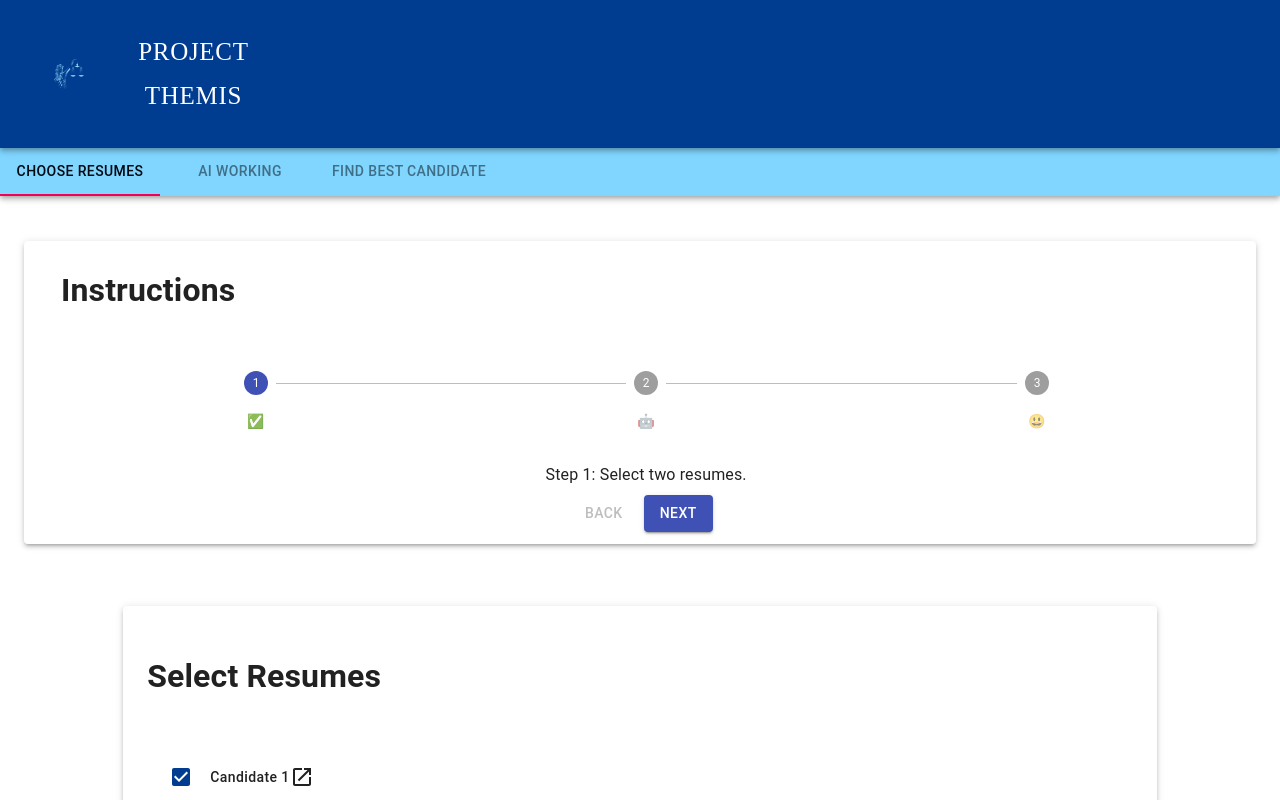
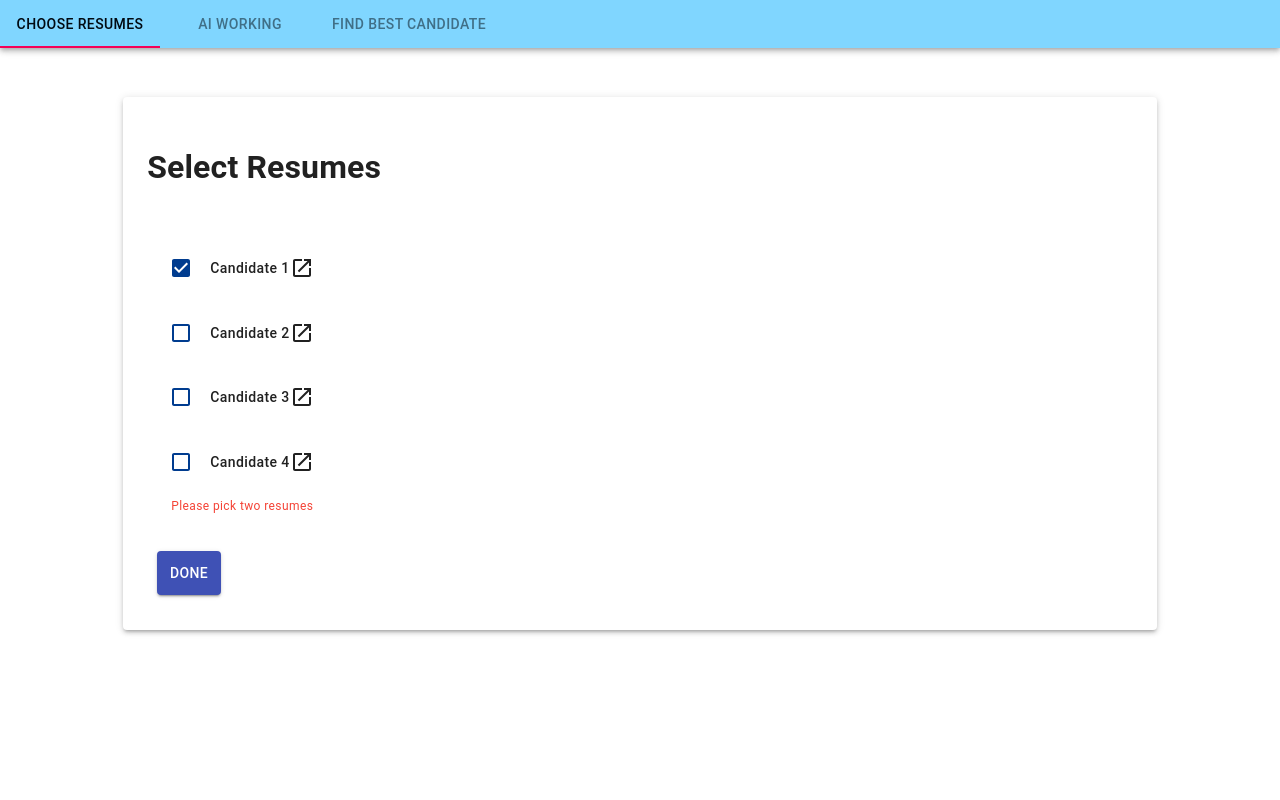
Before and after one commit to kristina-arezina/ai-hack-webapp, a React (Create React App) app: page /training in a window 1280 px wide. Shown: the top 800 px of the page. Built offline with nearby package versions, Linux system fonts and the light colour scheme.

Commit message:
added routes

```diff
--- a/package.json
+++ b/package.json
@@ -10,6 +10,7 @@
     "@testing-library/user-event": "^7.2.1",
     "react": "^16.13.1",
     "react-dom": "^16.13.1",
+    "react-router-dom": "^5.2.0",
     "react-scripts": "3.4.3"
   },
   "scripts": {
--- a/src/App.js
+++ b/src/App.js
@@ -1,15 +1,28 @@
-import React from 'react';
-import Main from "./components/Main";
+import React, {Component, Fragment} from 'react';
+import {BrowserRouter as Router, Route} from "react-router-dom";
 import './App.css';
 import Header from "./components/Header"
+import MainTrain from "./components/Training/Main"
+import Main from "./components/Main"
 
-function App() {
-  return (
-    <div className="App">
-      <Header/>
-      <Main/>
-    </div>
-  );
+export default class extends Component {
+  render() {
+      return (
+              <Router>
+                  <Fragment>
+                      <Route exact path="/" render={props => (
+                          <React.Fragment >
+                            <Header/>
+                            <Main/>
+                          </React.Fragment>
+                      )}/>
+                      <Route path="/training" render={props => (
+                          <React.Fragment>
+                              <MainTrain />
+                          </React.Fragment>
+                      )}/>
+                  </Fragment>
+              </Router>
+      );
+  }
 }
-
-export default App;
--- /dev/null
+++ b/src/components/Training/Main.js
@@ -0,0 +1,111 @@
+import React, {useEffect} from 'react';
+import PropTypes from 'prop-types';
+import { makeStyles } from '@material-ui/core/styles';
+import AppBar from '@material-ui/core/AppBar';
+import Tabs from '@material-ui/core/Tabs';
+import Tab from '@material-ui/core/Tab';
+import Typography from '@material-ui/core/Typography';
+import Box from '@material-ui/core/Box';
+import Paper from '@material-ui/core/Paper';
+import SelectResume from "../CooseResumes/SelectResume";
+import Button from '@material-ui/core/Button';
+import RankingList from "../FindBestCandidate/RankingList";
+import Backdrop from "../AiWorking/Backdrop"
+
+function TabPanel(props) {
+  const { children, value, index, ...other } = props;
+
+  return (
+    <div
+      role="tabpanel"
+      hidden={value !== index}
+      id={`simple-tabpanel-${index}`}
+      aria-labelledby={`simple-tab-${index}`}
+      {...other}
+    >
+      {value === index && (
+        <Box p={3}>
+          <Typography>{children}</Typography>
+        </Box>
+      )}
+    </div>
+  );
+}
+
+TabPanel.propTypes = {
+  children: PropTypes.node,
+  index: PropTypes.any.isRequired,
+  value: PropTypes.any.isRequired,
+};
+
+function a11yProps(index) {
+  return {
+    id: `simple-tab-${index}`,
+    'aria-controls': `simple-tabpanel-${index}`,
+  };
+}
+
+const useStyles = makeStyles((theme) => ({
+  root: {
+    flexGrow: 1,
+    backgroundColor: theme.palette.background.paper,
+  },
+  Tabs: {
+      fontColor: "#002171"
+  },
+  backdrop: {
+    zIndex: theme.zIndex.drawer + 1,
+    color: '#fff',
+  }
+}));
+
+export default function MainTrain() {
+  const classes = useStyles();
+  const [value, setValue] = React.useState(0);
+
+  useEffect(() => {
+    const timer = setTimeout(() => {
+    }, 500);
+    return () => clearTimeout(timer);
+  }, []);
+
+  const handleChange = (event, newValue) => {
+    setValue(newValue);
+  };
+
+  return (
+    <div className={classes.root}>
+      <AppBar style={{backgroundColor: "#80d6ff"}} position="static">
+        <Tabs value={value} onChange={handleChange} aria-label="simple tabs example">
+          <Tab style={{color: "#000a12"}} label="Choose Resumes" {...a11yProps(0)} />
+          <Tab style={{color: "#000a12"}} label="AI Working" {...a11yProps(1)} disabled={true} />
+          <Tab style={{color: "#000a12"}} label="Find best candidate" {...a11yProps(2)} disabled={true}/>
+        </Tabs>
+      </AppBar>
+
+      <TabPanel value={value} index={0}>
+
+        <Paper style={{ padding:"2%", marginLeft: "8%", marginRight: "8%", marginTop: "2%", width:"auto"}} elevation={3}>
+          <h1 style={{ textAlign:"left"}}>Select Resumes</h1>
+          <SelectResume/>
+          <Button onClick={() => setValue(1)} style={{padding:"1%", margin: "1%"}} variant="contained" color="primary">
+            Done
+          </Button>
+        </Paper>
+      </TabPanel>
+
+      <TabPanel value={value} index={1}>
+        <Backdrop/>
+        <Button style={{ padding:"2%"}} onClick={() => setValue(2)} variant="contained" color="primary" disableElevation>
+          Done! See Your Results
+        </Button>
+      </TabPanel>
+
+      <TabPanel value={value} index={2} >
+      <Paper style={{ padding:"2%", marginLeft: "5%", marginRight: "5%", marginTop: "2%", width:"auto"}} elevation={3}>
+        <RankingList />
+      </Paper>
+      </TabPanel>
+    </div>
+  );
+}
```
Also changed, not shown: 1 other file (tests, documents, lock files or other folders).
